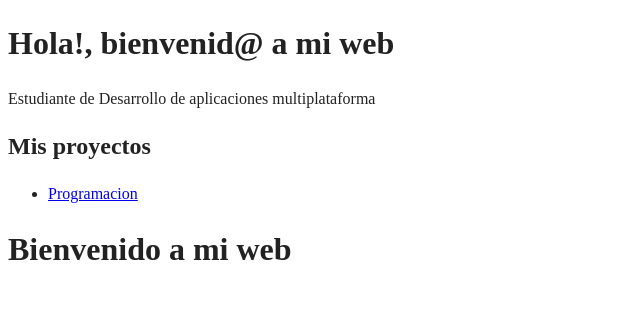
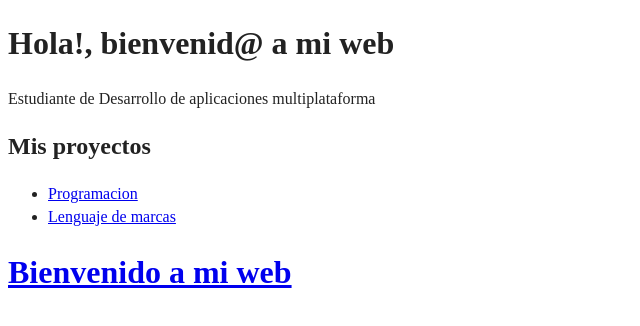
Before and after one commit to kev312/kev312.github.io, a website built with webpack: page index.html in a window 1280 px wide. Shown: the whole page, without its empty margins (0-640 px from the left). Built offline with nearby package versions, Linux system fonts and the light colour scheme.

Commit message:
Update index.html

```diff
--- a/index.html
+++ b/index.html
@@ -32,6 +32,7 @@
   <h2>Mis proyectos</h2>
   <ul>
     <li><a href="https://github.com/kev312/programacion">Programacion</a></li>
+    <li><a href="https://github.com/kev312/lenguajemarcas">Lenguaje de marcas</li>
   </ul>
 </section>
 
```
